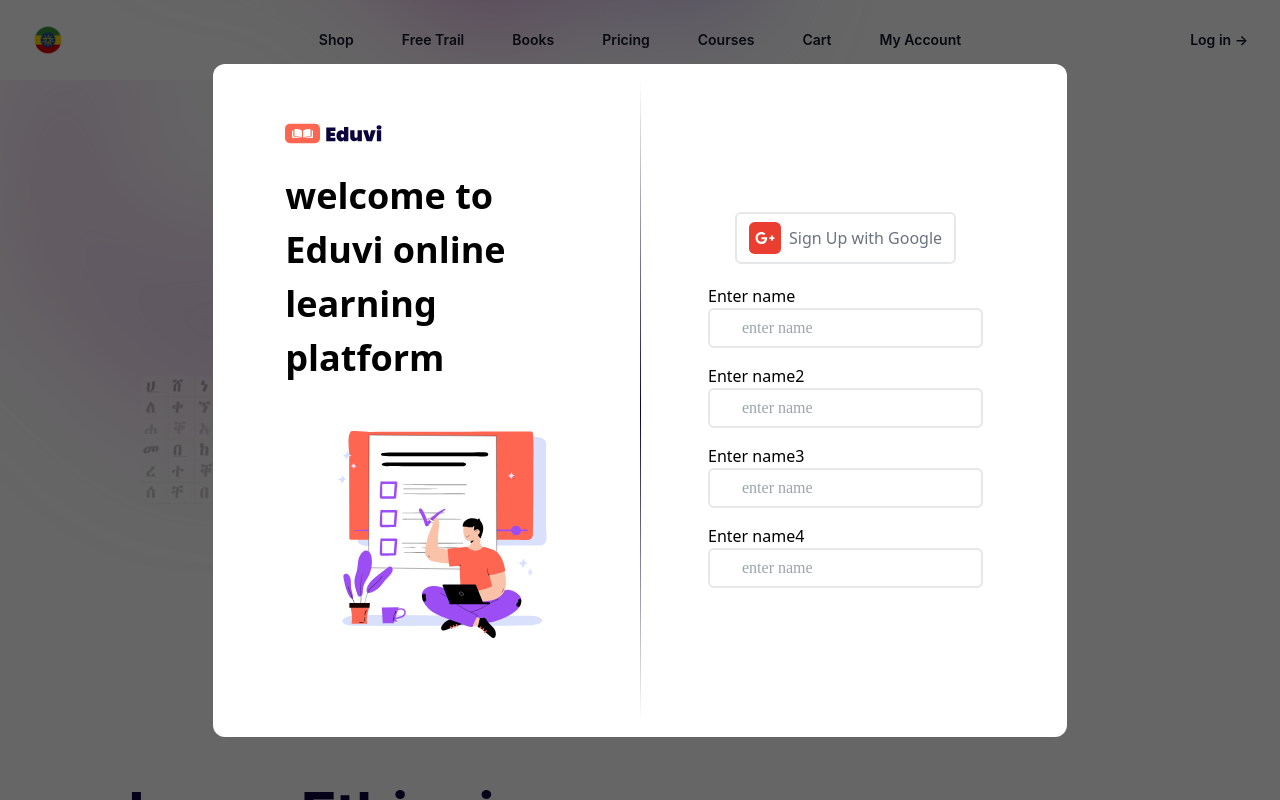
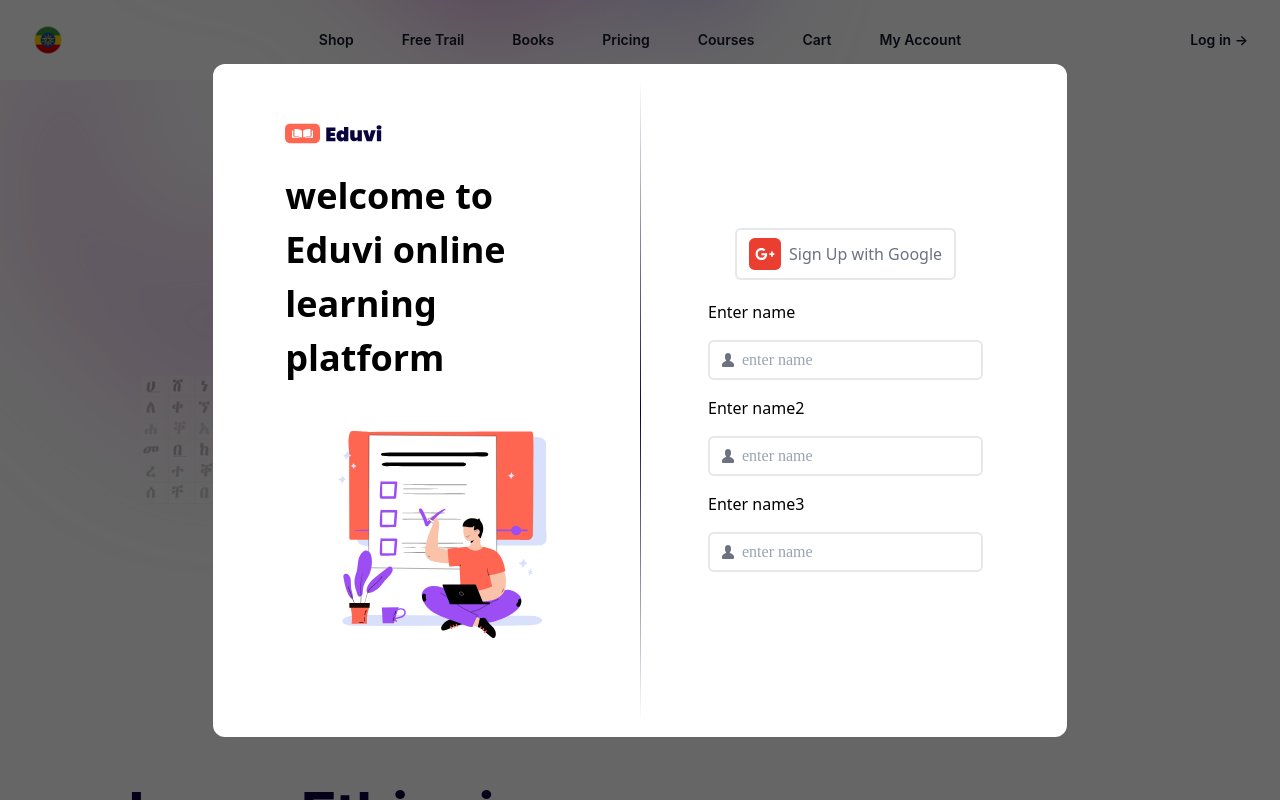
Before and after one commit to nati589/elearning, a React (Create React App) app: page / in a window 1280 px wide. Shown: the top 800 px of the page. Built offline with nearby package versions, Linux system fonts and the light colour scheme.

Commit message:
Update LoginModal.jsx

```diff
--- a/src/components/LoginModal.jsx
+++ b/src/components/LoginModal.jsx
@@ -4,6 +4,7 @@
 import DividerVertical from '../assets/divider_line.svg'
 import InputComponent from './InputComponent'
 import GoogleIcon from '../assets/google_icon2.svg'
+import {GoPerson} from 'react-icons/go'
 
 function LoginModal() {
 
@@ -24,10 +25,9 @@
                         <img src={GoogleIcon} alt='google icon' className='h-8 m-auto mr-2'/>
                         <span className='font-sans text-base text-gray-500'>Sign Up with Google</span>
                     </div>
-                    <InputComponent label='Enter name' placeholder='enter name' type='text'/>
-                    <InputComponent label='Enter name2' placeholder='enter name' type='text'/>
-                    <InputComponent label='Enter name3' placeholder='enter name' type='text'/>
-                    <InputComponent label='Enter name4' placeholder='enter name' type='text'/>
+                    <InputComponent logo={<GoPerson className='relative top-7 left-3  text-gray-500'/>} label='Enter name' placeholder='enter name' type='text'/>
+                    <InputComponent logo={<GoPerson className='relative top-7 left-3  text-gray-500'/>} label='Enter name2' placeholder='enter name' type='text'/>
+                    <InputComponent logo={<GoPerson className='relative top-7 left-3  text-gray-500'/>} label='Enter name3' placeholder='enter name' type='text'/>
                 </div>
             </div>
         </div>
```
